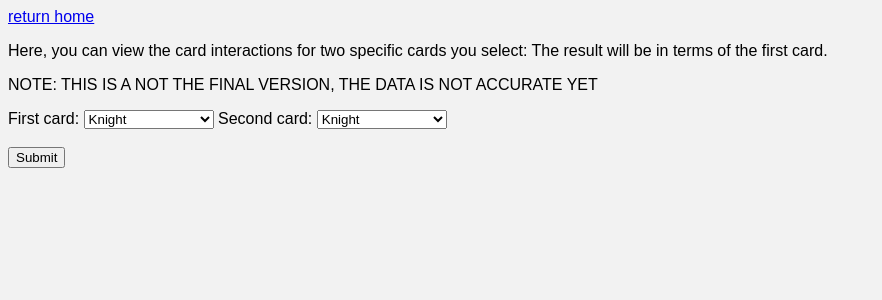
After one commit to Hepaul7/Clash-Royale-Matchup-Predictor, a Flask app: page /card_lookup.html in a window 1280 px wide. The commit adds this page. Shown: the top 300 px of the page, without its empty margins (0-882 px from the left). Run offline with Flask 3, Linux system fonts and the light colour scheme.

Commit message:
ability for web app for users to use a dropdown to select cards and view the matchup for it

```diff
--- a/app.py
+++ b/app.py
@@ -1,7 +1,117 @@
-from flask import Flask, render_template
+from flask import Flask, render_template, request
 import numpy as np
 
 app = Flask(__name__)
+# This long dictionary will be removed, it's only here for convenience
+MAP = {'Knight': 0,
+       'Archers': 1,
+       'Goblins': 2,
+       'Giant': 3,
+       'P.E.K.K.A': 4,
+       'Minions': 5,
+       'Balloon': 6,
+       'Witch': 7,
+       'Barbarians': 8,
+       'Golem': 9,
+       'Skeletons': 10,
+       'Valkyrie': 11,
+       'Skeleton Army': 12,
+       'Bomber': 13,
+       'Musketeer': 14,
+       'Baby Dragon': 15,
+       'Prince': 16,
+       'Wizard': 17,
+       'Mini P.E.K.K.A': 18,
+       'Spear Goblins': 19,
+       'Giant Skeleton': 20,
+       'Hog Rider': 21,
+       'Minion Horde': 22,
+       'Ice Wizard': 23,
+       'Royal Giant': 24,
+       'Guards': 25,
+       'Princess': 26,
+       'Dark Prince': 27,
+       'Three Musketeers': 28,
+       'Lava Hound': 29,
+       'Ice Spirit': 30,
+       'Fire Spirit': 31,
+       'Miner': 32,
+       'Sparky': 33,
+       'Bowler': 34,
+       'Lumberjack': 35,
+       'Battle Ram': 36,
+       'Inferno Dragon': 37,
+       'Ice Golem': 38,
+       'Mega Minion': 39,
+       'Dart Goblin': 40,
+       'Goblin Gang': 41,
+       'Electro Wizard': 42,
+       'Elite Barbarians': 43,
+       'Hunter': 44,
+       'Executioner': 45,
+       'Bandit': 46,
+       'Royal Recruits': 47,
+       'Night Witch': 48,
+       'Bats': 49,
+       'Royal Ghost': 50,
+       'Ram Rider': 51,
+       'Zappies': 52,
+       'Rascals': 53,
+       'Cannon Cart': 54,
+       'Mega Knight': 55,
+       'Skeleton Barrel': 56,
+       'Flying Machine': 57,
+       'Wall Breakers': 58,
+       'Royal Hogs': 59,
+       'Goblin Giant': 60,
+       'Fisherman': 61,
+       'Magic Archer': 62,
+       'Electro Dragon': 63,
+       'Firecracker': 64,
+       'Mighty Miner': 65,
+       'Elixir Golem': 66,
+       'Battle Healer': 67,
+       'Skeleton King': 68,
+       'Archer Queen': 69,
+       'Golden Knight': 70,
+       'Monk': 71,
+       'Skeleton Dragons': 72,
+       'Mother Witch': 73,
+       'Electro Spirit': 74,
+       'Electro Giant': 75,
+       'Phoenix': 76,
+       'Cannon': 77,
+       'Goblin Hut': 78,
+       'Mortar': 79,
+       'Inferno Tower': 80,
+       'Bomb Tower': 81,
+       'Barbarian Hut': 82,
+       'Tesla': 83,
+       'Elixir Collector': 84,
+       'X-Bow': 85,
+       'Tombstone': 86,
+       'Furnace': 87,
+       'Goblin Cage': 88,
+       'Goblin Drill': 89,
+       'Fireball': 90,
+       'Arrows': 91,
+       'Rage': 92,
+       'Rocket': 93,
+       'Goblin Barrel': 94,
+       'Freeze': 95,
+       'Mirror': 96,
+       'Lightning': 97,
+       'Zap': 98,
+       'Poison': 99,
+       'Graveyard': 100,
+       'The Log': 101,
+       'Tornado': 102,
+       'Clone': 103,
+       'Earthquake': 104,
+       'Barbarian Barrel': 105,
+       'Heal Spirit': 106,
+       'Giant Snowball': 107,
+       'Royal Delivery': 108}
 
 
 @app.route('/')
@@ -12,10 +122,42 @@ def index():
 @app.route('/matrix.html')
 def matrix():
     interaction_matrix = np.load('interaction_matrix.npy')
-    cards = [str(x) for x in range(1, 110)]
+    cards = [x for x in MAP.keys()]
     return render_template("matrix.html", cards=cards,
                            interactions=interaction_matrix.tolist())
 
 
+@app.route('/card_lookup.html', methods=['GET', 'POST'])
+def lookup():
+    if request.method == 'POST':
+        fcard = request.form['fcard']
+        scard = request.form['scard']
+
+        interaction_matrix = np.load('interaction_matrix.npy')
+        fcard_index = MAP[fcard]
+        scard_index = MAP[scard]
+        result = interaction_matrix[fcard_index][scard_index]
+
+        cards = [x for x in MAP.keys()]
+        return render_template(
+            "card_lookup.html",
+            cards=cards,
+            mapping=MAP,
+            fcard=fcard,
+            scard=scard,
+            result=result
+        )
+
+    cards = [x for x in MAP.keys()]
+    return render_template(
+        "card_lookup.html",
+        cards=cards,
+        mapping=MAP,
+        fcard=None,
+        scard=None,
+        result=None
+    )
+
+
 if __name__ == '__main__':
     app.run()
--- a/royale_api/statsroyale.py
+++ b/royale_api/statsroyale.py
@@ -120,7 +120,7 @@ def get_all_cards() -> Optional[List[str]]:
         "Authorization": f"Bearer {API_TOKEN}"
     }
     result = requests.get(url, headers=headers).json()
-    if result.get(url, headers=headers).status_code == 200:
+    if result:
         return result["items"]
     else:
         print(requests.get(url, headers=headers).status_code)
--- /dev/null
+++ b/templates/card_lookup.html
@@ -0,0 +1,48 @@
+<!DOCTYPE html>
+<link rel="stylesheet" type="text/css" href="{{ url_for('static', filename='style.css') }}">
+<html>
+<head>
+    <title>Individual Card Interactions</title>
+</head>
+
+<body>
+    <a href="/" target="_self" title="returns to home">
+        return home
+    </a>
+    <p>
+        Here, you can view the card interactions for two specific cards you select:
+        The result will be in terms of the first card.
+    </p>
+    <p>
+        NOTE: THIS IS A NOT THE FINAL VERSION, THE DATA IS NOT ACCURATE YET
+    </p>
+    <form action="{{ url_for('lookup') }}" method="POST">
+        <div>
+            <label for="fcard">First card:</label>
+            <select id="fcard" name="fcard" required>
+                {% for card in cards %}
+                    <option value="{{ card }}" {% if fcard == card %}selected{% endif %}>{{ card }}</option>
+                {% endfor %}
+            </select>
+
+            <label for="scard">Second card:</label>
+            <select id="scard" name="scard" required>
+                {% for card in cards %}
+                    <option value="{{ card }}" {% if scard == card %}selected{% endif %}>{{ card }}</option>
+                {% endfor %}
+            </select>
+        </div>
+        <br>
+        <div>
+            <input type="submit" value="Submit">
+        </div>
+    </form>
+
+    {% if fcard and scard%}
+    <h2>Result</h2>
+    <p>First Card: {{ fcard }}</p>
+    <p>Second Card: {{ scard }}</p>
+    <p>Result: {{ result }}</p>
+    {% endif %}
+</body>
+</html>
--- a/templates/index.html
+++ b/templates/index.html
@@ -9,8 +9,12 @@
     <h1> Clash Royale Matchup Predictor and Card Analysis</h1>
     <p>If you want to see the raw matrix collected from the data of card interactions,
         click the following link</p>
-    <a href="matrix.html" target="_blank" title="opens a new tab to view matrix">
+    <a href="matrix.html" target="_self" title="opens a new tab to view matrix">
         view matrix raw
+    </a>
+    <p> If you want to select a few cards to see the interaction, click the following link</p>
+    <a href="card_lookup.html" target="_self" title="opens a new tab to view cards">
+        card interactions
     </a>
 </body>
 </html>
```
Also changed, not shown: templates/matrix.html (+9 -0 lines).
